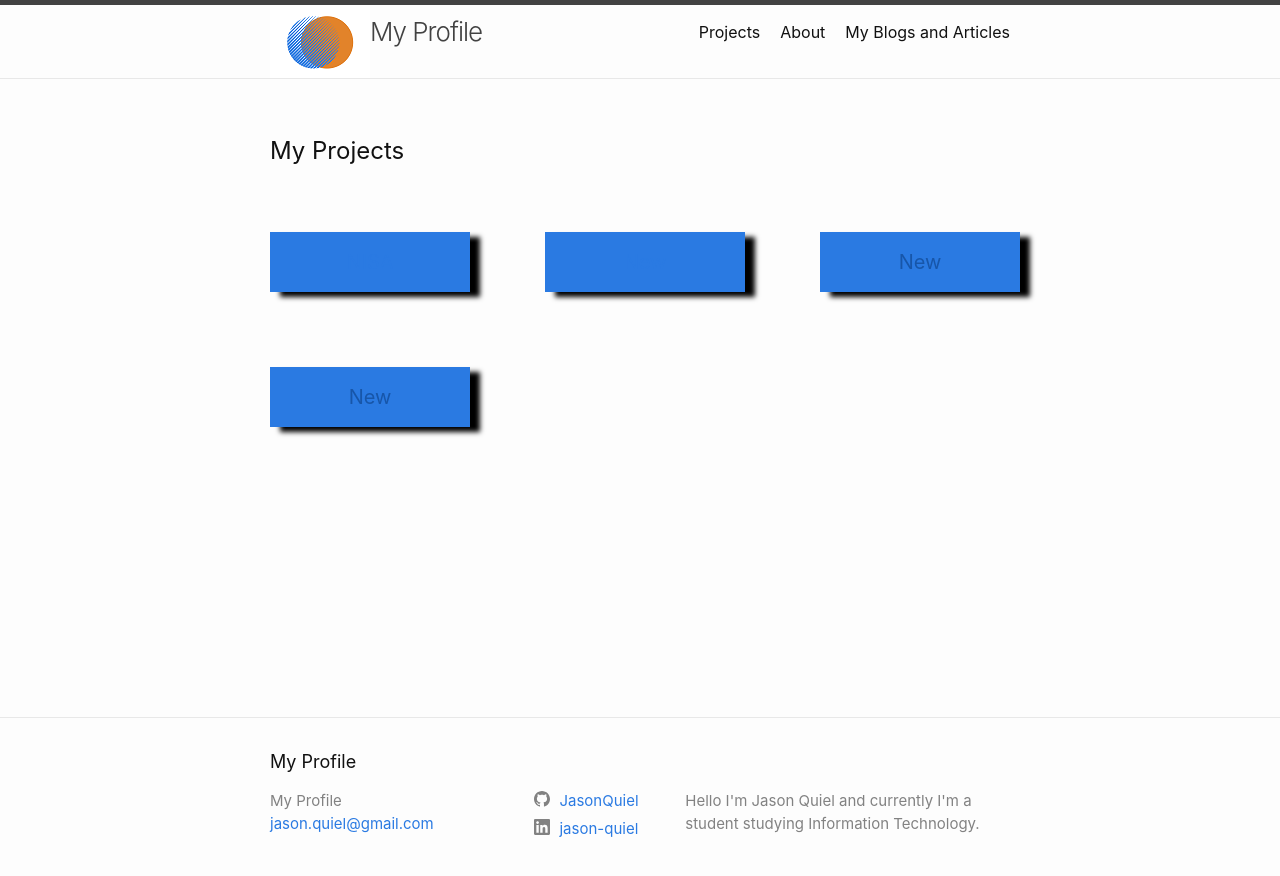
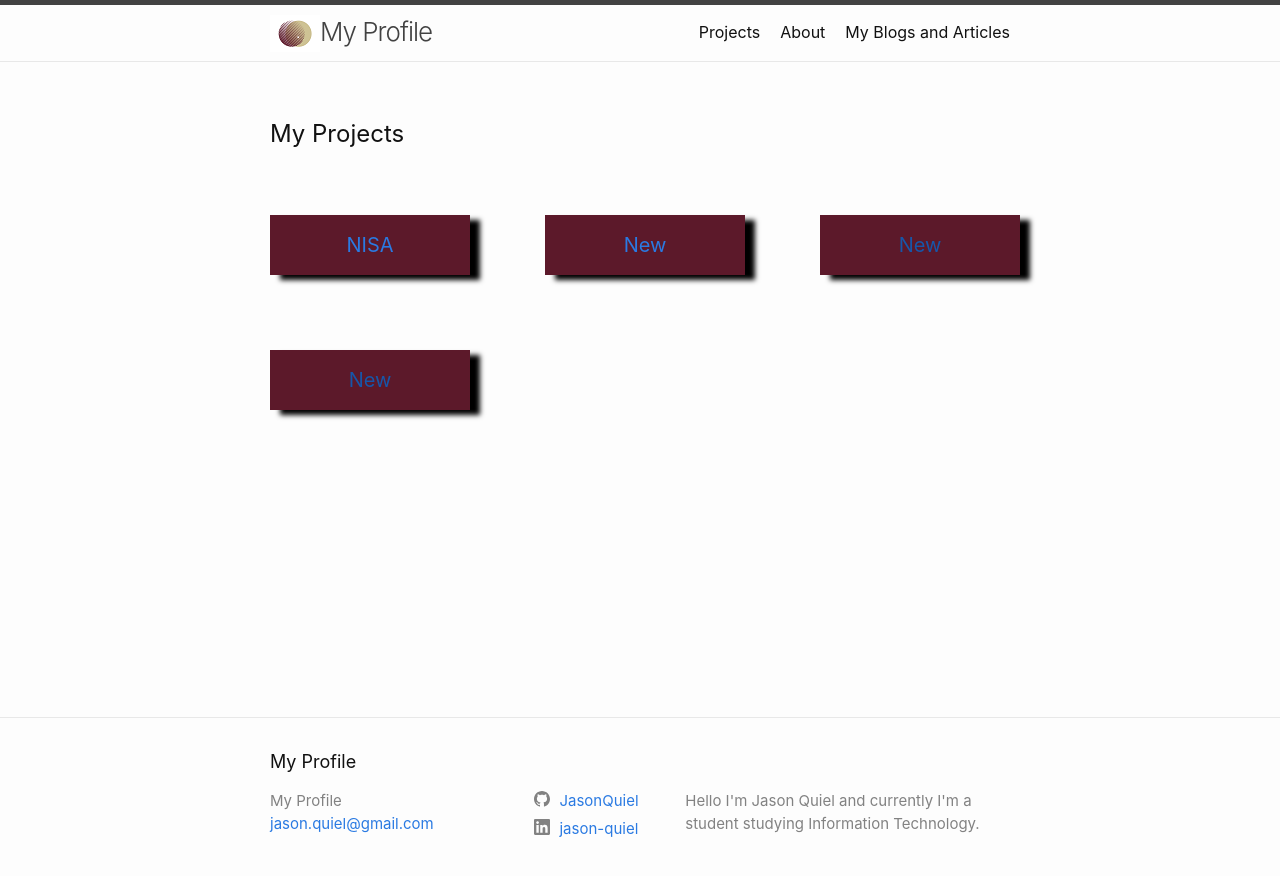
Before and after one commit to JasonQuiel/jasonquiel.github.io, a Jekyll site: the page built from Projects.html, in a window 1280 px wide. Shown: the top 876 px of the page. Built offline with Jekyll 4.4.1, drawn with Linux system fonts in a browser that asks for light colours.

Commit message:
done for now

```diff
--- a/Projects.html
+++ b/Projects.html
@@ -19,16 +19,16 @@ title: Projects
 }
 
 .fcc-btn {
-  background-color: #2a7ae2;
+  background-color: #5C192A;
   color: white;
   padding: 15px 25px;
   text-decoration: none;
-  box-shadow: 10px 5px 5px black;
+  box-shadow: 10px 5px 5px #000;
   cursor: pointer;
 }
 
 .fcc-btn:hover {
-  background-color: #e2832a;
+  background-color: #CEC294;
 }
 
 </style>
```
Also changed, not shown: images/title-logo.png.
